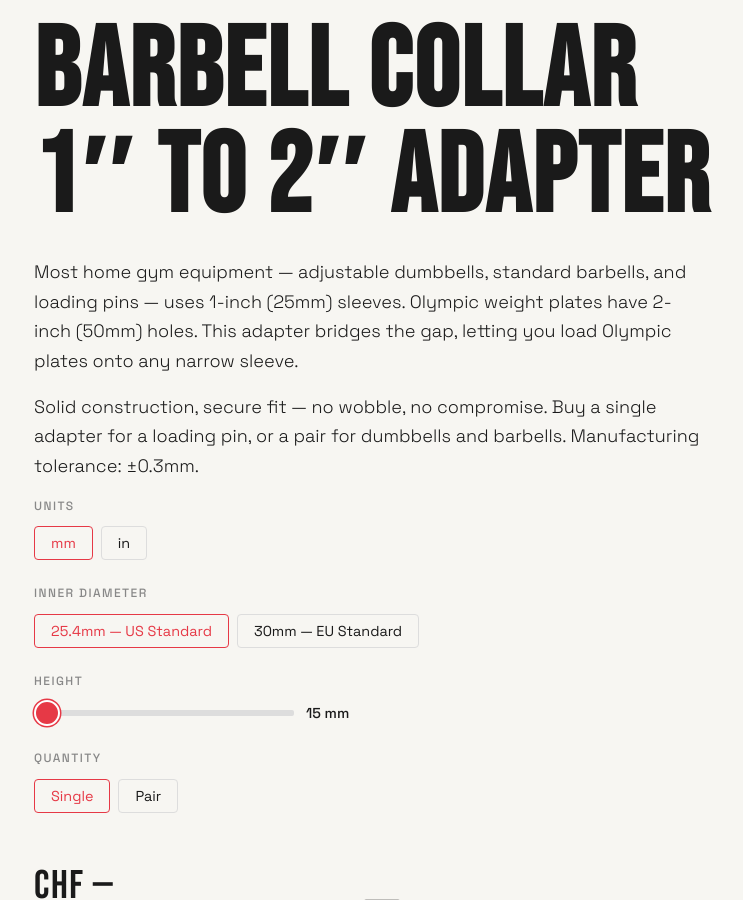
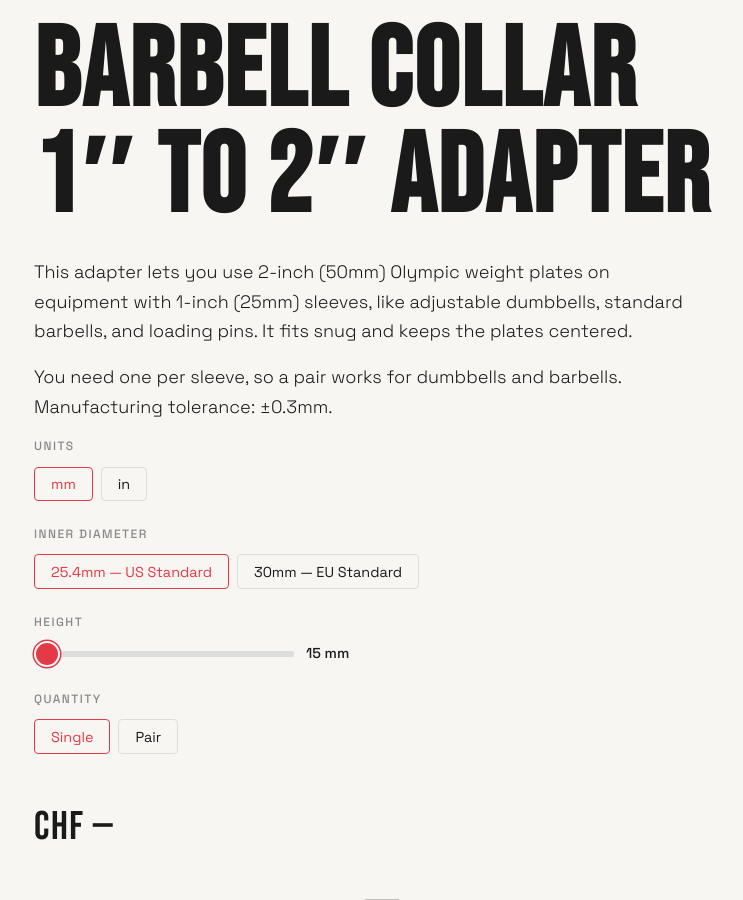
Before and after one commit to MasterMedo/mitthen, a Jekyll site: the page built from barbell-collar-1inch-to-2inch-adapter.md, in a window 1280 px wide and 900 px high, scrolled down 776 px. Shown: the whole window, without its empty margins (258-1001 px from the left). Built offline with Jekyll 4.4.1, drawn with Linux system fonts in a browser that asks for light colours.

Commit message:
fix: rewrite product description in casual tone
Remove AI-sounding patterns (em dashes, imperative language,
"no X, no Y" constructions) and use natural, conversational copy.

Co-Authored-By: Claude Opus 4.6 <noreply@anthropic.com>

```diff
--- a/barbell-collar-1inch-to-2inch-adapter.md
+++ b/barbell-collar-1inch-to-2inch-adapter.md
@@ -7,9 +7,9 @@ title: Barbell Collar 1 Inch to 2 Inch Adapter
 
 # Barbell Collar 1″ to 2″ Adapter
 
-Most home gym equipment — adjustable dumbbells, standard barbells, and loading pins — uses 1-inch (25mm) sleeves. Olympic weight plates have 2-inch (50mm) holes. This adapter bridges the gap, letting you load Olympic plates onto any narrow sleeve.
+This adapter lets you use 2-inch (50mm) Olympic weight plates on equipment with 1-inch (25mm) sleeves, like adjustable dumbbells, standard barbells, and loading pins. It fits snug and keeps the plates centered.
 
-Solid construction, secure fit — no wobble, no compromise. Buy a single adapter for a loading pin, or a pair for dumbbells and barbells. Manufacturing tolerance: ±0.3mm.
+You need one per sleeve, so a pair works for dumbbells and barbells. Manufacturing tolerance: ±0.3mm.
 
 <unit-toggle></unit-toggle>
 <inner-diameter-picker></inner-diameter-picker>
```
